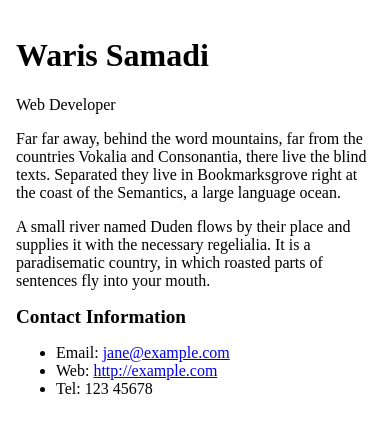
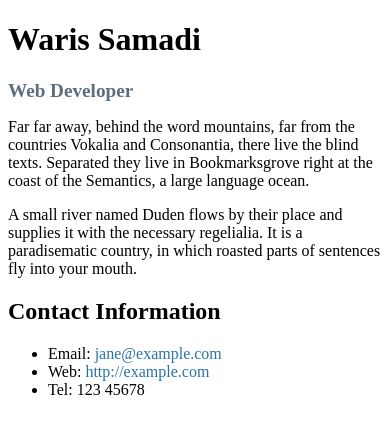
Before and after one commit to warissamadi123/project, a plain HTML site: page index.html in a window 390 px wide. Drawn offline with Linux system fonts and the light colour scheme.

Commit message:
Update style.css

```diff
--- a/style.css
+++ b/style.css
@@ -1,20 +1,16 @@
-/* Improve mobile responsiveness */
-body {
-    padding: 2em;
-    max-width: 800px;
-    margin: auto;
+/* Final styling improvements */
+.job-title {
+    color: #5D6D7E; /* Slightly darker grey */
+    font-weight: bold;
+    font-size: 1.2em;
 }
 
-@media (max-width: 600px) {
-    body {
-        padding: 1em;
-    }
+a:link, a:visited {
+    color: #2874A6;
+    text-decoration: none;
+}
 
-    h1 {
-        font-size: 2em;
-    }
-
-    h2 {
-        font-size: 1.2em;
-    }
+a:hover {
+    text-decoration: underline;
+    color: #1B4F72;
 }
```
